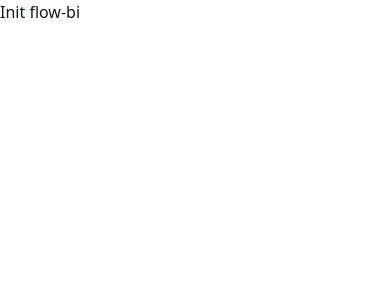
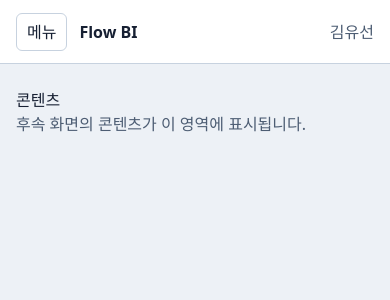
Before and after one commit to flow-bi/flow-bi, a React (Vite) app in the folder frontend/: page / in a window 390 px wide. Shown: the top 300 px of the page. Built offline with nearby package versions, Linux system fonts and the light colour scheme.

Commit message:
✨ / #40 - 헤더 정렬을 포함한 공통 레이아웃 구현

```diff
--- a/frontend/src/App.tsx
+++ b/frontend/src/App.tsx
@@ -1,5 +1,130 @@
+import { type ReactNode, type RefObject, useEffect, useRef, useState } from 'react'
+
+type HeaderProps = {
+  companyName: string
+  userName: string
+  onOpenSidebar: () => void
+  openSidebarButtonRef: RefObject<HTMLButtonElement | null>
+}
+
+function Header({ companyName, userName, onOpenSidebar, openSidebarButtonRef }: HeaderProps) {
+  return (
+    <header className="app-header">
+      <button
+        aria-label="사이드바 열기"
+        className="bordered-button sidebar-trigger"
+        onClick={onOpenSidebar}
+        ref={openSidebarButtonRef}
+        type="button"
+      >
+        메뉴
+      </button>
+      <p className="company-name">{companyName}</p>
+      <p className="user-name">{userName}</p>
+    </header>
+  )
+}
+
+type SidebarProps = {
+  children: ReactNode
+}
+
+function Sidebar({ children }: SidebarProps) {
+  return (
+    <aside className="sidebar">
+      <nav aria-label="주요 탐색">
+        <h2 className="sidebar-heading">주요 탐색</h2>
+        {children}
+      </nav>
+    </aside>
+  )
+}
+
+type MobileSidebarProps = SidebarProps & {
+  onClose: () => void
+}
+
+function MobileSidebar({ children, onClose }: MobileSidebarProps) {
+  const closeButtonRef = useRef<HTMLButtonElement>(null)
+
+  useEffect(() => {
+    closeButtonRef.current?.focus()
+  }, [])
+
+  return (
+    <div className="sidebar-backdrop" onClick={onClose}>
+      <aside
+        aria-label="주요 탐색"
+        aria-modal="true"
+        className="mobile-sidebar"
+        onClick={(event) => event.stopPropagation()}
+        onKeyDown={(event) => {
+          if (event.key === 'Escape') {
+            onClose()
+          }
+        }}
+        role="dialog"
+      >
+        <div className="mobile-sidebar-header">
+          <h2>주요 탐색</h2>
+          <button
+            aria-label="사이드바 닫기"
+            className="bordered-button"
+            onClick={onClose}
+            ref={closeButtonRef}
+            type="button"
+          >
+            닫기
+          </button>
+        </div>
+        <nav aria-label="주요 탐색">{children}</nav>
+      </aside>
+    </div>
+  )
+}
+
+type AppShellProps = {
+  sidebar: ReactNode
+  children: ReactNode
+}
+
+function AppShell({ sidebar, children }: AppShellProps) {
+  const [isMobileSidebarOpen, setIsMobileSidebarOpen] = useState(false)
+  const openSidebarButtonRef = useRef<HTMLButtonElement>(null)
+
+  const closeMobileSidebar = () => {
+    setIsMobileSidebarOpen(false)
+    openSidebarButtonRef.current?.focus()
+  }
+
+  return (
+    <div className="app-shell">
+      <Header
+        companyName="Flow BI"
+        onOpenSidebar={() => setIsMobileSidebarOpen(true)}
+        openSidebarButtonRef={openSidebarButtonRef}
+        userName="김유선"
+      />
+      <div className="app-body">
+        <Sidebar>{sidebar}</Sidebar>
+        <main aria-label="콘텐츠" className="main-content" tabIndex={-1}>
+          {children}
+        </main>
+      </div>
+      {isMobileSidebarOpen ? (
+        <MobileSidebar onClose={closeMobileSidebar}>{sidebar}</MobileSidebar>
+      ) : null}
+    </div>
+  )
+}
+
 function App() {
-  return <div>Init flow-bi</div>
+  return (
+    <AppShell sidebar={<p className="sidebar-placeholder">메뉴는 준비 중입니다.</p>}>
+      <h1>콘텐츠</h1>
+      <p>후속 화면의 콘텐츠가 이 영역에 표시됩니다.</p>
+    </AppShell>
+  )
 }
 
 export default App
--- a/frontend/src/index.css
+++ b/frontend/src/index.css
@@ -1,4 +1,24 @@
 @import 'tailwindcss';
+
+:root {
+  --color-background: #edf1f6;
+  --color-surface: #ffffff;
+  --color-primary: #2366a8;
+  --color-secondary: #d9e8f6;
+  --color-text-primary: #172033;
+  --color-text-secondary: #4d5d73;
+  --color-border: #c7d2df;
+  --color-focus-ring: #0d6efd;
+  --sidebar-width: 16rem;
+  color: var(--color-text-primary);
+  background: var(--color-background);
+  font-family:
+    system-ui,
+    -apple-system,
+    BlinkMacSystemFont,
+    'Segoe UI',
+    sans-serif;
+}
 
 * {
   box-sizing: border-box;
@@ -13,14 +33,6 @@ body,
 
 body {
   margin: 0;
-  font-family:
-    system-ui,
-    -apple-system,
-    BlinkMacSystemFont,
-    'Segoe UI',
-    sans-serif;
-  background-color: #ffffff;
-  color: #111827;
 }
 
 button,
@@ -34,23 +46,132 @@ button {
   cursor: pointer;
 }
 
-a {
-  color: inherit;
-  text-decoration: none;
+button:focus-visible {
+  outline: 3px solid var(--color-focus-ring);
+  outline-offset: 2px;
 }
 
-ul,
-ol {
-  padding: 0;
-  margin: 0;
-  list-style: none;
+.app-shell {
+  min-height: 100vh;
+  background: var(--color-background);
 }
 
-img,
-picture,
-video,
-canvas,
-svg {
-  display: block;
-  max-width: 100%;
+.app-header {
+  display: grid;
+  grid-template-columns: auto 1fr auto;
+  align-items: center;
+  min-height: 4rem;
+  padding: 0.75rem 1.5rem;
+  border-bottom: 1px solid var(--color-border);
+  background: var(--color-surface);
 }
+
+.company-name,
+.user-name {
+  margin: 0;
+}
+
+.company-name {
+  font-weight: 700;
+  justify-self: start;
+}
+
+.user-name {
+  color: var(--color-text-secondary);
+  justify-self: end;
+}
+
+.bordered-button {
+  border: 1px solid var(--color-border);
+  border-radius: 0.375rem;
+  background: var(--color-surface);
+  color: var(--color-text-primary);
+  padding: 0.375rem 0.625rem;
+}
+
+.sidebar-trigger {
+  display: none;
+  margin-right: 0.75rem;
+}
+
+.app-body {
+  display: grid;
+  grid-template-columns: var(--sidebar-width) minmax(0, 1fr);
+  min-height: calc(100vh - 4rem);
+}
+
+.sidebar {
+  border-right: 1px solid var(--color-border);
+  background: var(--color-surface);
+  padding: 1.5rem;
+}
+
+.sidebar-heading,
+.mobile-sidebar-header h2,
+.main-content h1 {
+  margin-top: 0;
+}
+
+.sidebar-heading,
+.mobile-sidebar-header h2 {
+  font-size: 1rem;
+}
+
+.sidebar-placeholder,
+.main-content p {
+  color: var(--color-text-secondary);
+}
+
+.main-content {
+  padding: 2rem;
+}
+
+.sidebar-backdrop {
+  display: none;
+}
+
+@media (max-width: 47.99rem) {
+  .app-header {
+    padding: 0.75rem 1rem;
+  }
+
+  .sidebar-trigger {
+    display: block;
+  }
+
+  .app-body {
+    display: block;
+  }
+
+  .sidebar {
+    display: none;
+  }
+
+  .main-content {
+    padding: 1.5rem 1rem;
+  }
+
+  .sidebar-backdrop {
+    position: fixed;
+    z-index: 10;
+    inset: 0;
+    display: flex;
+    background: color-mix(in srgb, var(--color-text-primary) 35%, transparent);
+  }
+
+  .mobile-sidebar {
+    width: min(20rem, 85vw);
+    min-height: 100%;
+    padding: 1.25rem;
+    background: var(--color-surface);
+    box-shadow: 0 0 1.5rem color-mix(in srgb, var(--color-text-primary) 20%, transparent);
+  }
+
+  .mobile-sidebar-header {
+    display: flex;
+    align-items: center;
+    justify-content: space-between;
+    gap: 1rem;
+    margin-bottom: 1.5rem;
+  }
+}
```
